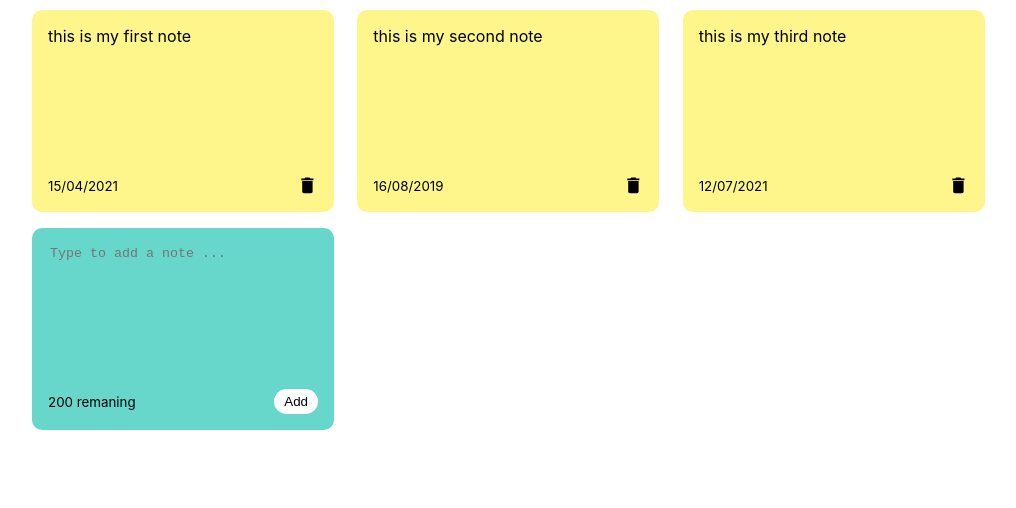
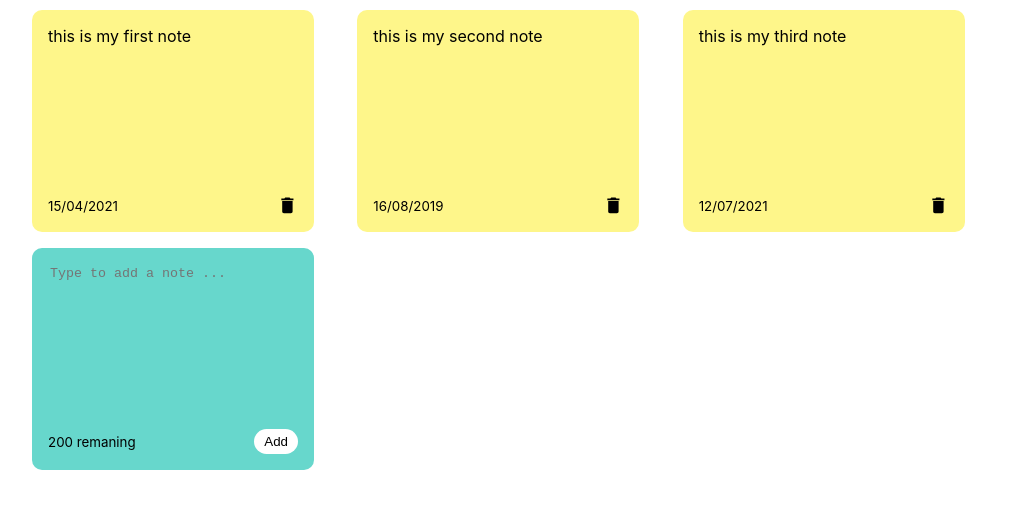
Before and after one commit to hamzazaka/crypto-react, a React (Create React App) app in the folder notes2-app/: page / in a window 1280 px wide. Shown: the top 508 px of the page, without its empty margins (128-1144 px from the left). Built offline with nearby package versions, Linux system fonts and the light colour scheme.

Commit message:
working on the search option

```diff
--- a/notes2-app/src/App.css
+++ b/notes2-app/src/App.css
@@ -3,8 +3,8 @@
   background-color: #fef68a;
   border-radius: 10px;
   padding: 1rem;
-  max-width: 270px;
-  min-height: 170px;
+  max-width: 250px;
+  min-height: 190px;
   display: flex;
   flex-direction: column;
   justify-content: space-between;
```
